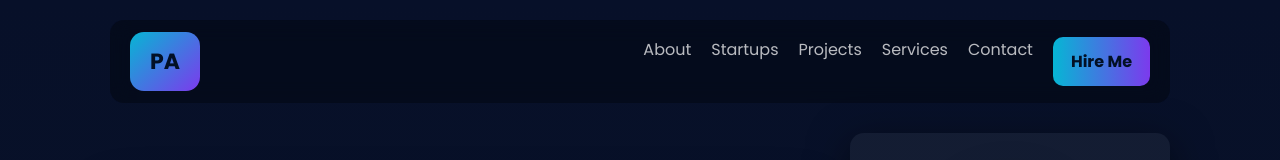
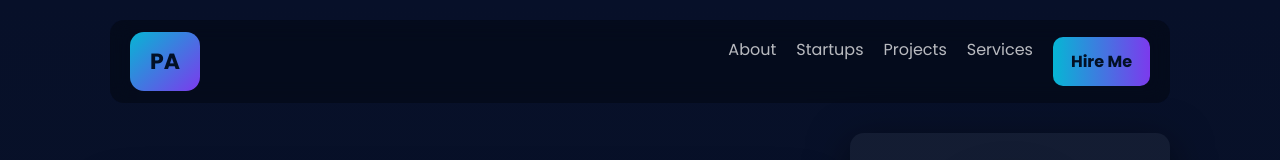
Before and after one commit to parthambawala/parthambawalaportfolio.github.io, a plain HTML site: page index.html in a window 1280 px wide. Shown: the top 160 px of the page. Drawn offline with nearby package versions, Linux system fonts and the light colour scheme.

Commit message:
Update index.html

```diff
--- a/index.html
+++ b/index.html
@@ -180,7 +180,7 @@
       <a href="#startups">Startups</a>
       <a href="#projects">Projects</a>
       <a href="#services">Services</a>
-      <a href="#contact">Contact</a>
+      <!-- <a href="#contact">Contact</a> -->
       <a class="cta-btn" href="#contact">Hire Me</a>
     </nav>
   </header>
```
